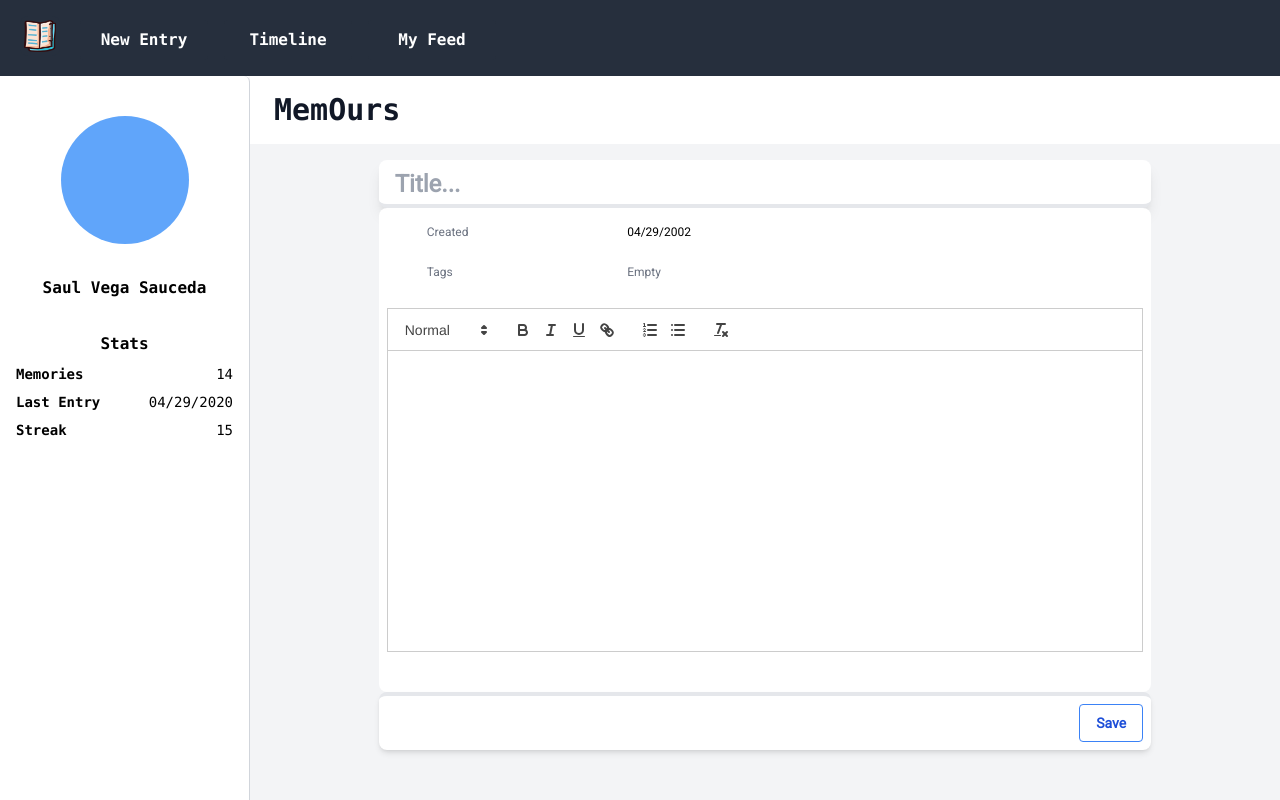
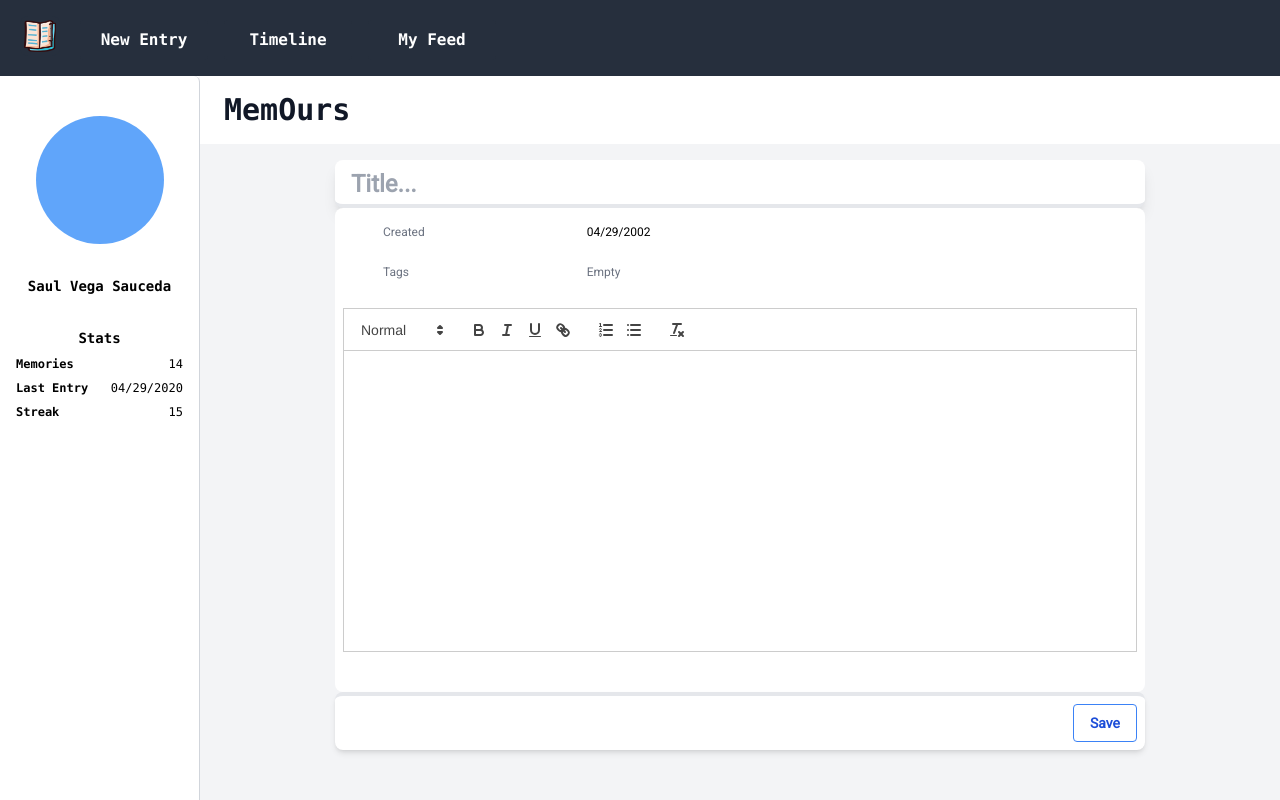
Before and after one commit to jorgetomaylla21/MemOurs, a React app in the folder skeleton-typescript/: page /new-entry in a window 1280 px wide. Built offline with nearby package versions, Linux system fonts and the light colour scheme; no server answers; the HTML template or start-up script is replaced by a standard one.

Commit message:
added vars to css

```diff
--- a/skeleton-typescript/client/src/components/modules/SideBar.css
+++ b/skeleton-typescript/client/src/components/modules/SideBar.css
@@ -9,7 +9,7 @@
     border-r border-gray-300
     hover:bg-gray-50
     rounded-r-md
-    p-2;
+    p-2 text-sm;
   }
 
   /* ProfileCard */
@@ -40,7 +40,7 @@
   }
   .stats-entry {
     @apply flex justify-between
-    font-mono text-sm
+    font-mono text-xs
     my-2;
   }
   .stats-type {
--- a/skeleton-typescript/client/src/components/pages/Home.css
+++ b/skeleton-typescript/client/src/components/pages/Home.css
@@ -2,20 +2,27 @@
 @tailwind components;
 @tailwind utilities;
 
+:root {
+  --w-sidebar: 200px;
+  --under-nav: 76px;
+}
 @layer components {
   /* SideBar */
   .sidebar-content-container {
-    @apply flex pt-[76px] justify-start;
+    @apply flex justify-start
+    pt-[var(--under-nav)];
   }
   .sidebar-page-container {
-    @apply fixed left-0 h-screen w-[250px] z-50;
+    @apply fixed left-0
+    h-screen w-[var(--w-sidebar)] z-50;
   }
   /* Header */
   .header-content-container {
-    @apply w-full pl-[250px];
+    @apply w-full pl-[var(--w-sidebar)];
   }
   .header-container {
-    @apply bg-white shadow w-full px-4 py-4 sm:px-4 lg:px-6;
+    @apply bg-white shadow
+    w-full px-4 py-4 sm:px-4 lg:px-6;
   }
   .header-text {
     @apply text-3xl font-mono font-bold
```
